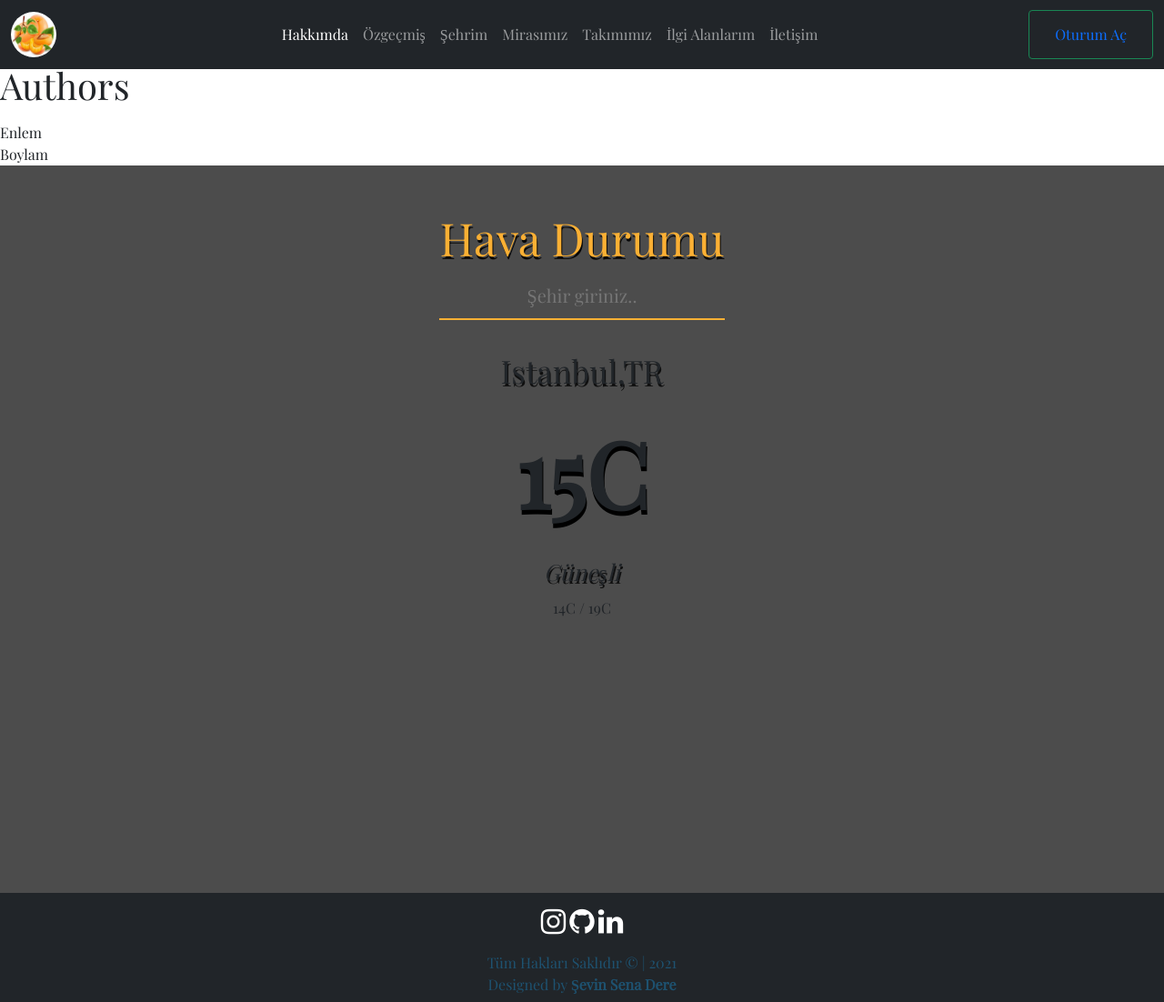
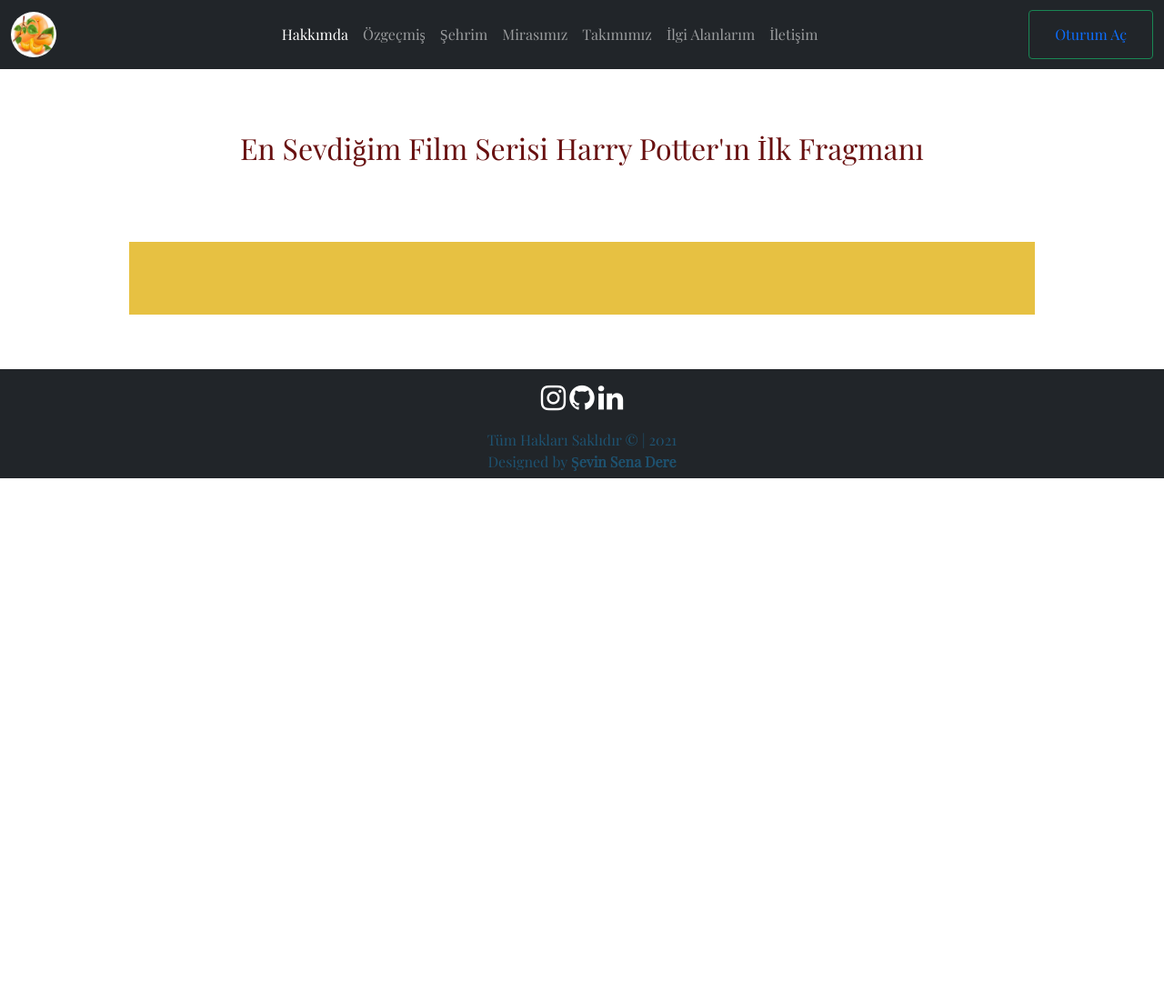
Before and after one commit to drsevin/WebsiteProject, a PHP site: page /ilgialanlarim.html in a window 1280 px wide. Shown: the whole page at 91% size. After the commit the page ends 526 px from the top, so only its background shows below. Run offline with PHP 8.4, Linux system fonts and the light colour scheme; some web fonts are replaced.

Commit message:
ilgialanlarım sayfasını bitirdim ve son değişiklikleri yaptım

```diff
--- a/public_html/css/style.css
+++ b/public_html/css/style.css
@@ -14,11 +14,11 @@ body{
 }
 
 .tanitim{
-    background-color: rgb(255, 255, 255) ;
+    background-color: whitesmoke ;
 
 }
 .mTanitim{
-    background-color: rgb(255, 255, 255);
+    background-color: rgb(219, 212, 219);
 }
 .yanmenu{
     background-color: rgb(43, 4, 43);
@@ -111,7 +111,9 @@ body{
 .about{
     background: white;
 }
-
+.about h3{
+    text-align: center;
+}
 .miras{
     background-color: rgb(156, 149, 118);
     text-align: center;
@@ -290,6 +292,7 @@ body{
 }
 
 .altmenu{
+
     height: 120px;
     padding-top: 20px;
     text-align: center;
@@ -392,65 +395,15 @@ body{
     margin-top: 15px;
 }
 
+#player{
+    margin: 60px ;
+    background-color: rgb(231, 193, 66);
+    padding: 40px;
 
 
-.user{
-    background-color: #ddd;
-    padding: 1rem;
-    margin-bottom: 1rem;
 }
+.ilgialan{
 
-.app{
-    display: flex;
-    flex-direction: column;
-    align-items: center;
-    text-align: center;
-    background: rgba(0,0,0,.7);
-    height: 100vh;
+    margin-top: 50px;
+    color: rgb(104, 16, 16);
 }
-.header{
-    padding: 50px 20px 30px 20px;
-}
-.header h1{
-    font-size: 50px;
-    color: #fbb034;
-    text-shadow: 1px 3px rgba(0,0,0,.9);
-}
-
-.header input{
-    width: 100%;
-    padding: 10px;
-    background: transparent;
-    border: 0;
-    outline: 0;
-    border-bottom: 2px solid #fbb034;
-    text-align: center;
-    font-size: 20px;
-    color: #f2f2f2;
-
-}
-.city{
-    font-size: 35px;
-    font-weight: 500;
-    margin-bottom: 10px;
-    text-shadow: 1px 3px rgba(0,0,0,.8);
-}
-
-.temp{
-    font-size: 100px;
-    font-weight: 700;
-    margin-bottom: 15px;
-    text-shadow: 1px 5px rgba(0,0,0,1);
-}
-
-.desc{
-    font-size: 25px;
-    font-style: italic;
-    text-shadow: 1px 3px rgba(0,0,0,.8);
-    margin-bottom: 10px;
-}
-
-.minmax{
-    font-size: 24px;
-    text-shadow: 1px 3px rgba(0,0,0,.8);
-}
--- a/public_html/iletisim.html
+++ b/public_html/iletisim.html
@@ -14,6 +14,7 @@
     <link rel="stylesheet" href="https://maxcdn.bootstrapcdn.com/font-awesome/4.7.0/css/font-awesome.min.css">
 
     <link rel="stylesheet" href="css/style.css">
+    <link rel="shortcut icon" href="resimler/apricoticon.png" type="image/x-icon" />
     <title>Şevin Sena Dere</title>
   </head>
   <body>
--- a/public_html/ilgialanlarim.html
+++ b/public_html/ilgialanlarim.html
@@ -14,6 +14,7 @@
     <link rel="stylesheet" href="https://maxcdn.bootstrapcdn.com/font-awesome/4.7.0/css/font-awesome.min.css">
 
     <link rel="stylesheet" href="css/style.css">
+    <link rel="shortcut icon" href="resimler/apricoticon.png" type="image/x-icon" />
     <title>Şevin Sena Dere</title>
   </head>
   <body >
@@ -56,191 +57,64 @@
           </form>
         </div>
       </nav>
+      <!--Menü Kısmı Bitişi-->
+
+
 
       <section>
-        <h1>Authors</h1>
-        <ul id="authors"></ul>
-        <script>
-          function createNode(element){
-            return document.createElement(element);
-          }
-          function append(parent , el){
-            return parent.appendChild(el);
-          }
-          const ul = document.getElementById('authors');
-          const url ='https://randomuser.me/api/?results=5';
+        <div class="container">
+          <div class="row">
+            <div class="col-md-12">
+              <h2 class="ilgialan text-center p-4">En Sevdiğim Film Serisi Harry Potter'ın İlk Fragmanı</h2>
+              <div id="player">
+                <script>
+                    var tag = document.createElement('script');
 
-          fetch(url).then((resp) => resp.json()).then(function(data){
-            var authors = data.results;
-            return authors.map(function(author){
-              var li = createNode('li');
-              var img = createNode('img');
-              var span = createNode('span');
-              img.src = author.picture.medium;
-              span.innerHTML = `${author.name.first} ${author.name.last}`;
-              append(li,img);
-              append(li,span);
-              append(ul,li);
+                    tag.src = "https://www.youtube.com/iframe_api";
+                    var firstScriptTag = document.getElementsByTagName('script')[0];
+                    firstScriptTag.parentNode.insertBefore(tag, firstScriptTag);
 
-            })
-          })
-        </script>
 
-      </section>
+                    var player;
+                    function onYouTubeIframeAPIReady() {
+                      player = new YT.Player('player', {
+                        height: '700',
+                        width: '1000',
+                        videoId: 'VyHV0BRtdxo',
+                        playerVars: {
+                          'playsinline': 1
+                        },
+                        events: {
+                          'onReady': onPlayerReady,
+                          'onStateChange': onPlayerStateChange
+                        }
+                      });
+                    }
 
-      <section>
-        <div>
-          Enlem
+
+                    function onPlayerReady(event) {
+                      event.target.playVideo();
+                    }
+
+
+                    var done = false;
+                    function onPlayerStateChange(event) {
+                      if (event.data == YT.PlayerState.PLAYING && !done) {
+                        setTimeout(stopVideo, 6000);
+                        done = true;
+                      }
+                    }
+                    function stopVideo() {
+                      player.stopVideo();
+                    }
+                </script>
+              </div>
+            </div>
+          </div>
         </div>
-        <div id="enlem">
-
-        </div>
-        <div>
-          Boylam
-        </div>
-        <div id="boylam">
-
-        </div>
-
-        <script>
-          let pos = {
-            lat:-45,
-            lon:112
-          } ;
-
-          var api_url ="https://api.wheretheiss.at/v1/satellites/25544";
-          async function getData(){
-            const response_api = await fetch(api_url);
-            const data = await response_api.json();
-            console.log(data);
-            document.getElementById("enlem").innerHTML = data.latitude;
-            document.getElementById("boylam").innerHTML = data.longitude;
-          }
-
-          setInterval(getData,1000);
-          getData();
-        </script>
       </section>
 
 
-      <section>
-        <div id="app"></div>
-
-        <script>
-          function fetchData() {
-            fetch("https://reqres.in/api/users").then(response =>{
-              console.log(response);
-              if(!response.ok){
-                throw Error('ERROR');
-              }
-             return response.json();
-
-            })
-            .then(data => {
-              const html = data.data
-              .map(user => {
-                return `
-                <div class="user">
-                  <p><img src="${user.avatar}" alt="${user.first_name}"  /></p>
-                  <p>Name: ${user.first_name}</p>
-                  <p>Email: ${user.email}</p>
-                </div>
-                `;
-              })
-              .join("");
-              console.log(html);
-              document
-              .querySelector('#app')
-              .insertAdjacentHTML('afterbegin' , html)  ;
-            })
-            .catch(error => {
-              console.log(error);
-            });
-          }
-
-          fetchData();
-
-          function postData() {
-            fetch("https://reqres.in/api/users" ,{
-              method: 'POST',
-              headers: {
-                "Content-Type": "application/json"
-              },
-              body: JSON.stringfy({
-                name:"morpheus" ,
-                job:"leader"
-              })
-            })
-            .then(response =>{
-              console.log(response);
-              if(!response.ok){
-                throw Error('ERROR');
-              }
-             return response.json();
-
-            })
-            .then(data => {
-              console.log(data);
-
-            })
-            .catch(error => {
-              console.log(error);
-            });
-          }
-
-          postData();
-        </script>
-      </section>
-
-      <section>
-        <div class="app">
-          <div class="header">
-            <h1>Hava Durumu</h1>
-            <input type="text" id="searchBar" placeholder="Şehir giriniz..">
-          </div>
-          <div class="content">
-            <div class="city">Istanbul,TR</div>
-            <div class="temp">15C</div>
-            <div class="desc">Güneşli</div>
-            <div class="minimax">14C / 19C</div>
-          </div>
-        </div>
-
-        <script>
-          const url = 'https://api.openweathermap.org/data/2.5/';
-          const key = '';
-
-        </script>
-      </section>
-
-
-      <section>
-
-        <script>
-          var data = null;
-
-          var xhr = new XMLHttpRequest();
-          xhr.withCredentials = true;
-
-          xhr.addEventListener("readystatechange", function () {
-            if (this.readyState === this.DONE) {
-              console.log(this.responseText);
-            }
-          });
-
-          xhr.open("GET", "https://api.collectapi.com/imdb/imdbSearchByName?query=inception");
-          xhr.setRequestHeader("content-type", "application/json");
-          xhr.setRequestHeader("authorization", "apikey your_token");
-
-          xhr.send(data);
-
-        </script>
-      </section>
-
-
-
-
-    <!--Menü Kısmı Bitişi-->
 
     <!--Footer Başlangıcı-->
     <footer class="altmenu">
--- a/public_html/login.html
+++ b/public_html/login.html
@@ -16,6 +16,7 @@
     <link rel="stylesheet" href="https://maxcdn.bootstrapcdn.com/font-awesome/4.7.0/css/font-awesome.min.css">
 
     <link rel="stylesheet" href="css/style.css">
+    <link rel="shortcut icon" href="resimler/apricoticon.png" type="image/x-icon" />
     <title>Şevin Sena Dere</title>
   </head>
   <body>
--- a/public_html/mirasimiz.html
+++ b/public_html/mirasimiz.html
@@ -14,6 +14,7 @@
     <link rel="stylesheet" href="https://maxcdn.bootstrapcdn.com/font-awesome/4.7.0/css/font-awesome.min.css">
 
     <link rel="stylesheet" href="css/style.css">
+    <link rel="shortcut icon" href="resimler/apricoticon.png" type="image/x-icon" />
     <title>Şevin Sena Dere</title>
   </head>
   <body class="mMiras">
--- a/public_html/sehrim.html
+++ b/public_html/sehrim.html
@@ -14,6 +14,7 @@
     <link rel="stylesheet" href="https://maxcdn.bootstrapcdn.com/font-awesome/4.7.0/css/font-awesome.min.css">
 
     <link rel="stylesheet" href="css/style.css">
+    <link rel="shortcut icon" href="resimler/apricoticon.png" type="image/x-icon" />
     <title>Şevin Sena Dere</title>
   </head>
   <body >
--- a/public_html/sehrimdogalguzellikler.html
+++ b/public_html/sehrimdogalguzellikler.html
@@ -14,6 +14,7 @@
     <link rel="stylesheet" href="https://maxcdn.bootstrapcdn.com/font-awesome/4.7.0/css/font-awesome.min.css">
 
     <link rel="stylesheet" href="css/style.css">
+    <link rel="shortcut icon" href="resimler/apricoticon.png" type="image/x-icon" />
     <title>Şevin Sena Dere</title>
   </head>
   <body >
--- a/public_html/takimimiz.html
+++ b/public_html/takimimiz.html
@@ -14,6 +14,7 @@
     <link rel="stylesheet" href="https://maxcdn.bootstrapcdn.com/font-awesome/4.7.0/css/font-awesome.min.css">
 
     <link rel="stylesheet" href="css/style.css">
+    <link rel="shortcut icon" href="resimler/apricoticon.png" type="image/x-icon" />
     <title>Şevin Sena Dere</title>
   </head>
   <body class="stakim">
```
Also changed, not shown: public_html/index.html (+16 -15 lines), public_html/ozgecmis.html (+9 -2 lines), public_html/resimler/apricoticon.png (added).
